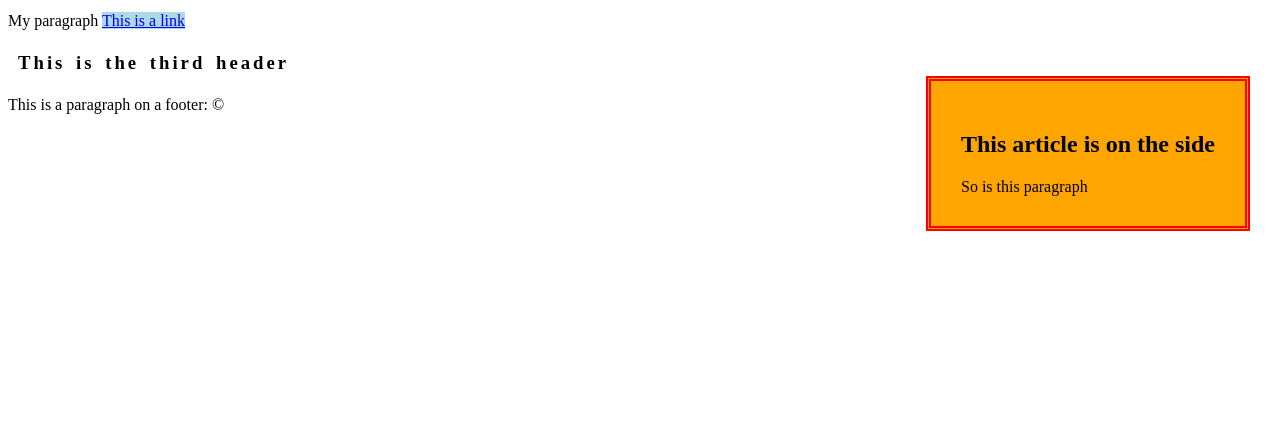
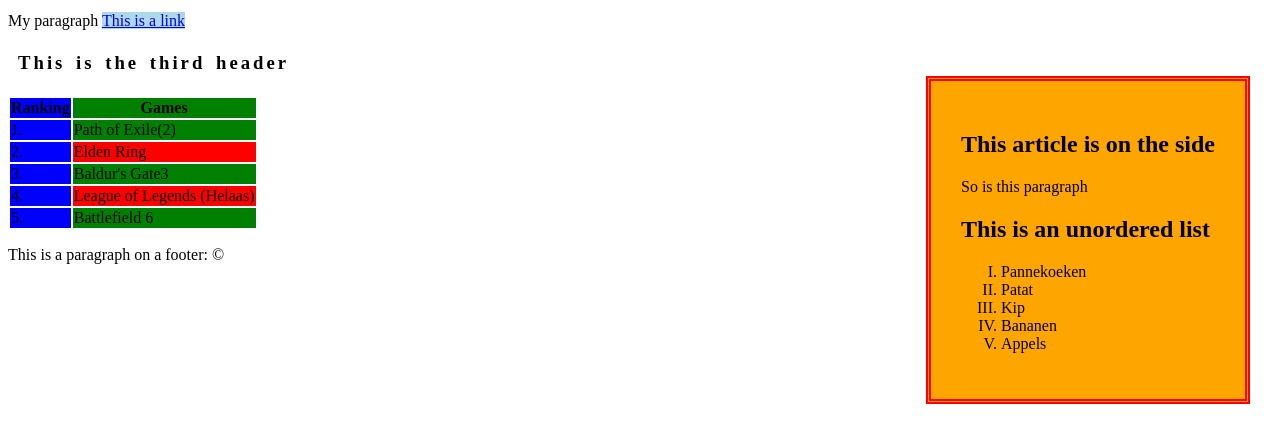
Before and after one commit to Max-Munniksma-Inholland/web-markup, a plain HTML site: page web-markup/Markup Assignment/index.html in a window 1280 px wide. Shown: the part 305-748 px from the top of the page. Drawn offline with Linux system fonts and the light colour scheme.

Commit message:
Extra files from class

```diff
--- a/web-markup/Markup Assignment/css/style.css
+++ b/web-markup/Markup Assignment/css/style.css
@@ -32,3 +32,19 @@ a:hover {
     color : blue;
     font-size: 20px;
 }
+
+ul {
+    list-style-type:upper-roman;
+}
+
+th:first-child, td:first-child{
+    background-color: blue
+}
+
+tr:nth-child(odd) {
+    background-color: green
+}
+
+tr:nth-child(even) {
+    background-color: red
+}
--- a/web-markup/Markup Assignment/index.html
+++ b/web-markup/Markup Assignment/index.html
@@ -33,11 +33,50 @@
         <article>
             <h2>This article is on the side</h2>
             <p2 id="p2">So is this paragraph</p2>
+            <h2>This is an unordered list</h2>
+            <ul>
+                <li>Pannekoeken</li>
+                <li>Patat</li>
+                <li>Kip</li>
+                <li>Bananen</li>
+                <li>Appels</li>
+            </ul>
         </article>
     </aside>
 </section>
 
-    <h3>This is the third header</h3>
+<h3>This is the third header</h3>
+<table>
+    <thead>
+        <tr>
+            <th>Ranking</th>
+            <th>Games</th>
+        </tr>
+    </thead>
+    <tbody>
+        <tr>
+            <td>1.</td>
+            <td>Path of Exile(2)</td>
+        </tr>
+        <tr>
+            <td>2.</td>
+            <td>Elden Ring</td>
+        </tr>
+        <tr>
+            <td>3.</td>
+            <td>Baldur's Gate3</td>
+        </tr>
+        <tr>
+            <td>4.</td>
+            <td>League of Legends (Helaas)</td>
+        </tr>
+        <tr>
+            <td>5.</td>
+            <td>Battlefield 6</td>
+        </tr>
+    </tbody>
+</table>
+
 
     <footer>
         <title>This is a footer</title>
--- /dev/null
+++ b/web-markup/oefening les 5.css
@@ -0,0 +1,13 @@
+section {
+    width: 800px;
+    height: 800px;
+    border: solid red 5px;
+    display: grid;
+    grid-template-columns: 50% auto auto auto;
+    grid-template-rows: 75% auto;
+}
+
+article {
+    background-color: blue;
+    margin: 10px;
+}
```
Also changed, not shown: web-markup/ContactOefening.html (added, +12 -0 lines), web-markup/oefening les 5.html (added, +22 -0 lines).
